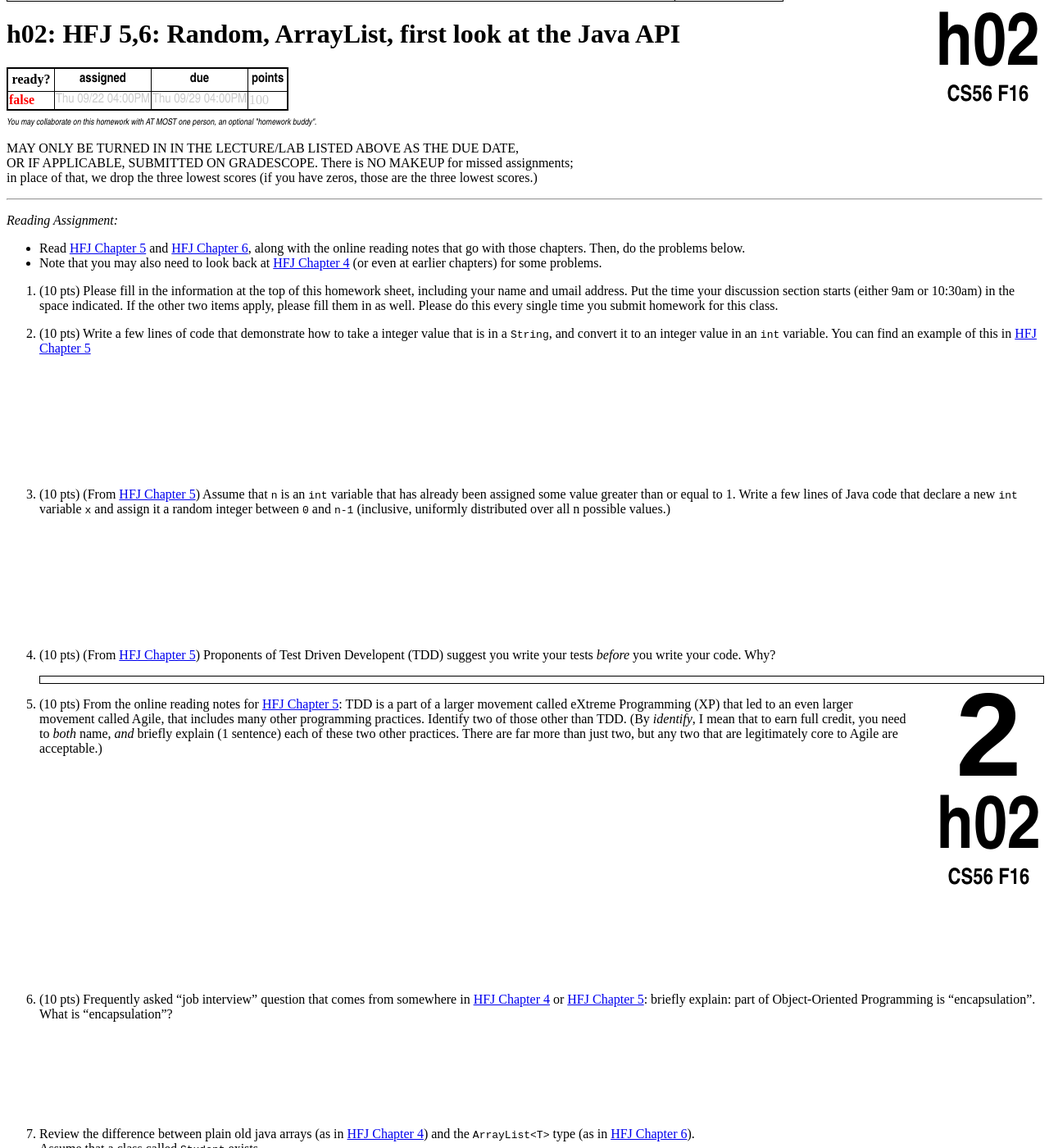
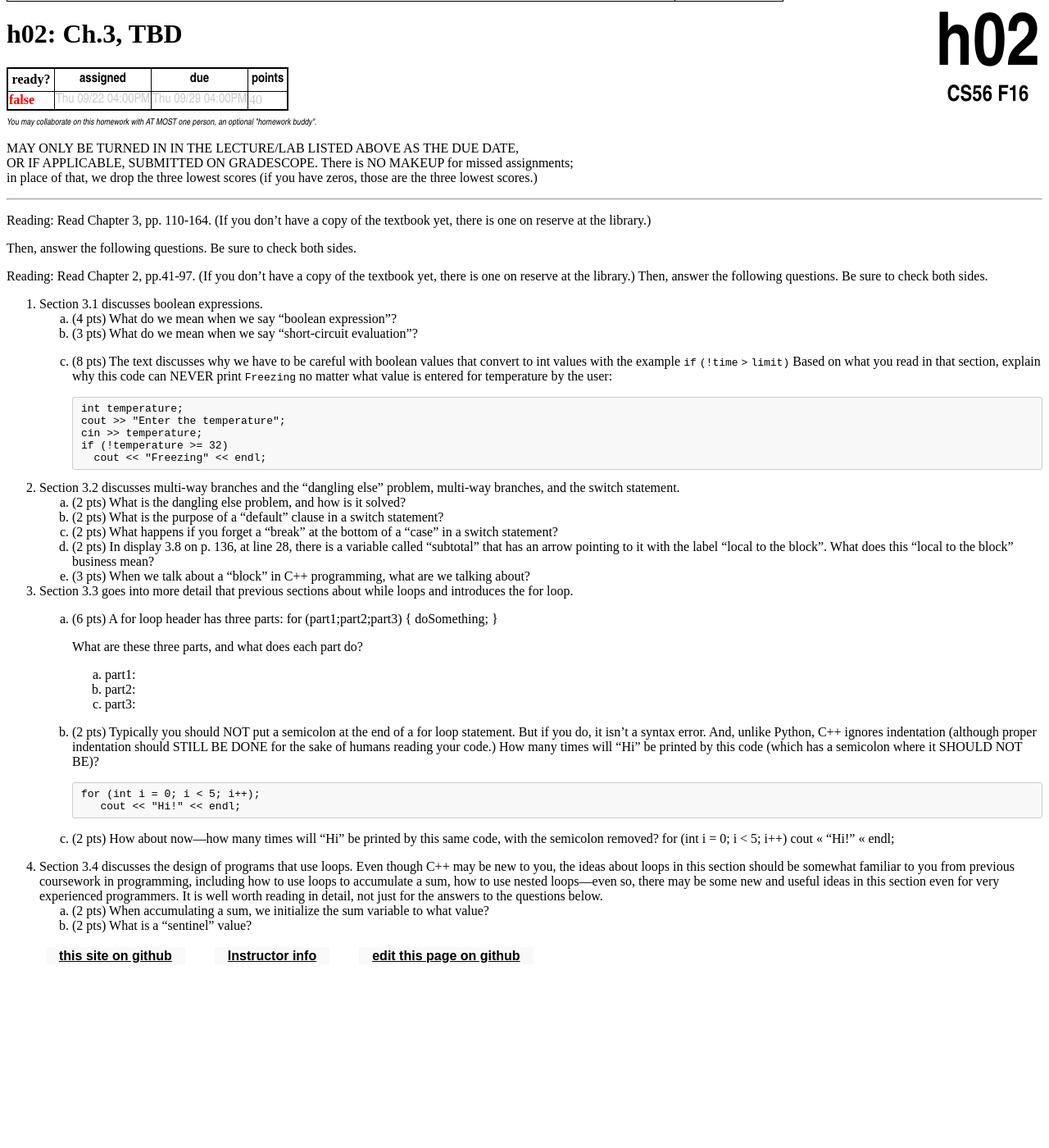
Before and after one commit to ucsb-cs16-s16/https-ucsb-cs16-s17.github.io, a Jekyll site: the page built from _hwk/h02.md, in a window 1280 px wide and 1400 px high, scrolled down 444 px. Shown: the whole window at 82% size. Built offline with Jekyll 4.4.1, drawn with Linux system fonts in a browser that asks for light colours; after the commit the page ends 1631 px from its top, so only the background shows below that; some of the changed text lies outside the part shown.

Commit message:
Created new h02.md

```diff
--- a/_hwk/h02.md
+++ b/_hwk/h02.md
@@ -1,68 +1,88 @@
 ---
 num: "h02"
-desc: "HFJ 5,6: Random, ArrayList, first look at the Java API"
+desc: "Ch.3, TBD"
 ready: false
 assigned: 2016-09-22 16:00:00.00-7:00
 due: 2016-09-29 16:00:00.00-7:00
 ---
 
-*Reading Assignment:*
+Reading: Read Chapter 3, pp. 110-164. (If you don't
+have a copy of the textbook yet, there is one on reserve at the
+library.)
 
-* Read <span data-hfj="5"></span> and <span data-hfj="6"></span>, along with the online reading notes that go with those chapters. Then, do the problems below.
-* Note that you may also need to look back at <span data-hfj="4"></span> (or even at earlier chapters) for some problems.
+Then, answer the following questions. Be sure to check both sides.
 
-<ol>
+Reading: Read Chapter 2, pp.41-97. (If you don't
+have a copy of the textbook yet, there is one on reserve at the
+library.) Then, answer the following questions. Be sure to check both
+sides.
 
-{% include hwk_li_name_10pts.html %}
+2.  Section 3.1 discusses boolean expressions.
+    1.  (4 pts) What do we mean when we say "boolean expression"?
+    2.  (3 pts) What do we mean when we say "short-circuit evaluation"?
+    3.  (8 pts) The text discusses why we have to be careful with
+        boolean values that convert to int values with the example `if`
+        `(!time` `>` `limit)`
+        Based on what you read in that section, explain why this code
+        can NEVER print `Freezing` no matter what value is entered for
+        temperature by the user:
 
+            int temperature;
+            cout >> "Enter the temperature";
+            cin >> temperature;
+            if (!temperature >= 32)
+              cout << "Freezing" << endl;
 
-<li style="margin-bottom:10em;" markdown="1">(10 pts) Write a few lines of code that demonstrate how to take a integer value that is in a `String`, and convert it to an integer value in an `int` variable.  You can find an example of this in
-<span data-hfj="5" ></span>
-</li>
+3.  Section 3.2 discusses multi-way branches and the "dangling else"
+    problem, multi-way branches, and the switch statement.
+    1.  (2 pts) What is the dangling else problem, and how is it solved?
+    2.  (2 pts) What is the purpose of a "default" clause in a switch
+        statement?
+    3.  (2 pts) What happens if you forget a "break" at the bottom of a
+        "case" in a switch statement?
+    4.  (2 pts) In display 3.8 on p. 136, at line 28, there is a
+        variable called "subtotal" that has an arrow pointing to it with
+        the label "local to the block". What does this "local to the
+        block" business mean?
+    5.  (3 pts) When we talk about a "block" in C++ programming, what
+        are we talking about?
 
-<li style="margin-bottom:10em;" markdown="1"> (10 pts) (From <span data-hfj="5" />)  Assume that `n` is an `int` variable that has already been assigned some value greater than or equal to 1.    Write a few lines of Java code that declare a new `int` variable `x` and assign it a random integer between `0` and `n-1` (inclusive, uniformly distributed over all n possible values.)
+4.  Section 3.3 goes into more detail that previous sections about while
+    loops and introduces the for loop.
+    1.  (6 pts) A for loop header has three parts:
+            for (part1;part2;part3) {
+               doSomething;
+            }
 
+        What are these three parts, and what does each part do?
 
+        -   part1:
+        -   part2:
+        -   part3:
 
-</li>
+    2.  (2 pts) Typically you should NOT put a semicolon at the end of a
+        for loop statement. But if you do, it isn't a syntax error. And,
+        unlike Python, C++ ignores indentation (although proper
+        indentation should STILL BE DONE for the sake of humans reading
+        your code.)
+        How many times will "Hi" be printed by this code (which has a
+        semicolon where it SHOULD NOT BE)?
 
-<li style="margin-bottom:1em;" markdown="1">
+            for (int i = 0; i < 5; i++);
+               cout << "Hi!" << endl;
 
-(10 pts) (From <span data-hfj="5" />)  Proponents of Test Driven Developent (TDD) suggest you write your tests *before* you write your code.    Why?
+    3.  (2 pts) How about now---how many times will "Hi" be printed by
+        this same code, with the semicolon removed?
+            for (int i = 0; i < 5; i++)
+               cout << "Hi!" << endl;
 
-<div class="pagebreak"></div>
-
-</li>
-
-<li style="margin-bottom:18em;" markdown="1">
-(10 pts) From the online reading notes for <span data-hfj="5"></span>: TDD is a part of a larger movement called eXtreme Programming (XP) that led to an even larger movement called Agile, that includes many other programming practices.  Identify two of those other than TDD.  (By *identify*, I mean that to earn full credit, you need to *both* name, *and* briefly explain (1 sentence) each of these two other practices.   There are far more than just two, but any two that are legitimately core to Agile are acceptable.)
-</li>
-
-
-<li style="margin-bottom:8em;" markdown="1"> (10 pts) Frequently asked "job interview" question that comes from somewhere in  <span data-hfj="4"></span> or <span data-hfj="5"></span>: briefly explain: part of Object-Oriented Programming is "encapsulation".  What is "encapsulation"?
-</li>
-
-<li style="margin-bottom:8em;" markdown="1">
-
-Review the difference between plain old java arrays (as in <span data-hfj="4"></span>)
-and the `ArrayList<T>` type (as in <span data-hfj="6"></span>).
-Assume that a class called `Student` exists.
-
-<ol>
-
-<li style="margin-bottom:8em;" markdown="1">(10 pts) Write a line of java that makes a  plain old Java array (<span data-hfj="4"></span> style) of `Student` references of size 5.  (Don't allocate the `Student` objects, just the array of references, initially null).
-</li>
-
-<li style="margin-bottom:8em;" markdown="1">(10 pts) Now, write a line of java that makes an `ArrayList<Student>` of `Student` references (<span data-hfj="6"></span> style).   Capacity is unimportant---choose 5, or take the default, whatever you like.   (Don't allocate the `Student` objects, just the `ArrayList<Student>`, initially empty).
-</li>
-
-
-</ol>
-
-</li>
-
-<li style="margin-bottom:8em;" markdown="1"> (20 pts) From <span data-hfj="5"></span>: Java 1.5 introduced a new (to Java) kind of for loop sometimes called a "foreach" loop (even though foreach is not a keyword in Java)&mdash;your textbook calls it the "enhanced for loop".  HFJ provides an overview of this kind of loop on p. 105 and 116.   Write a few lines of code that declare an array of five integers, initializing them to the first five prime numbers (you can use a literal array initializer here&mdash;you don't need to write code to compute the prime numbers), and then write a foreach type loop that iterates through that array printing out the values, one on each line.
-</li>
-
-
-</ol>
+5.  Section 3.4 discusses the design of programs that use loops. Even
+    though C++ may be new to you, the ideas about loops in this section
+    should be somewhat familiar to you from previous coursework in
+    programming, including how to use loops to accumulate a sum, how to
+    use nested loops—even so, there may be some new and useful ideas in
+    this section even for very experienced programmers. It is well worth
+    reading in detail, not just for the answers to the questions below.
+    1.  (2 pts) When accumulating a sum, we initialize the sum variable
+        to what value?
+    2.  (2 pts) What is a "sentinel" value?
```
